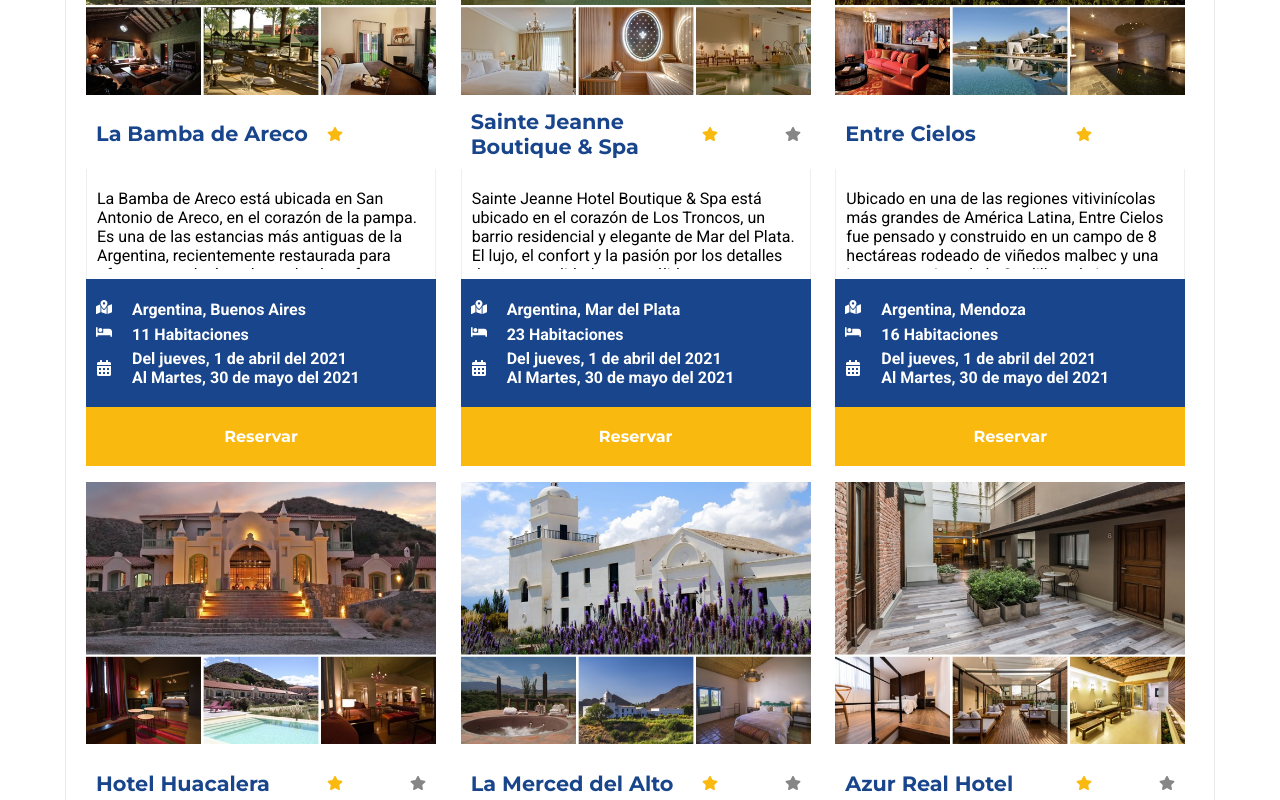
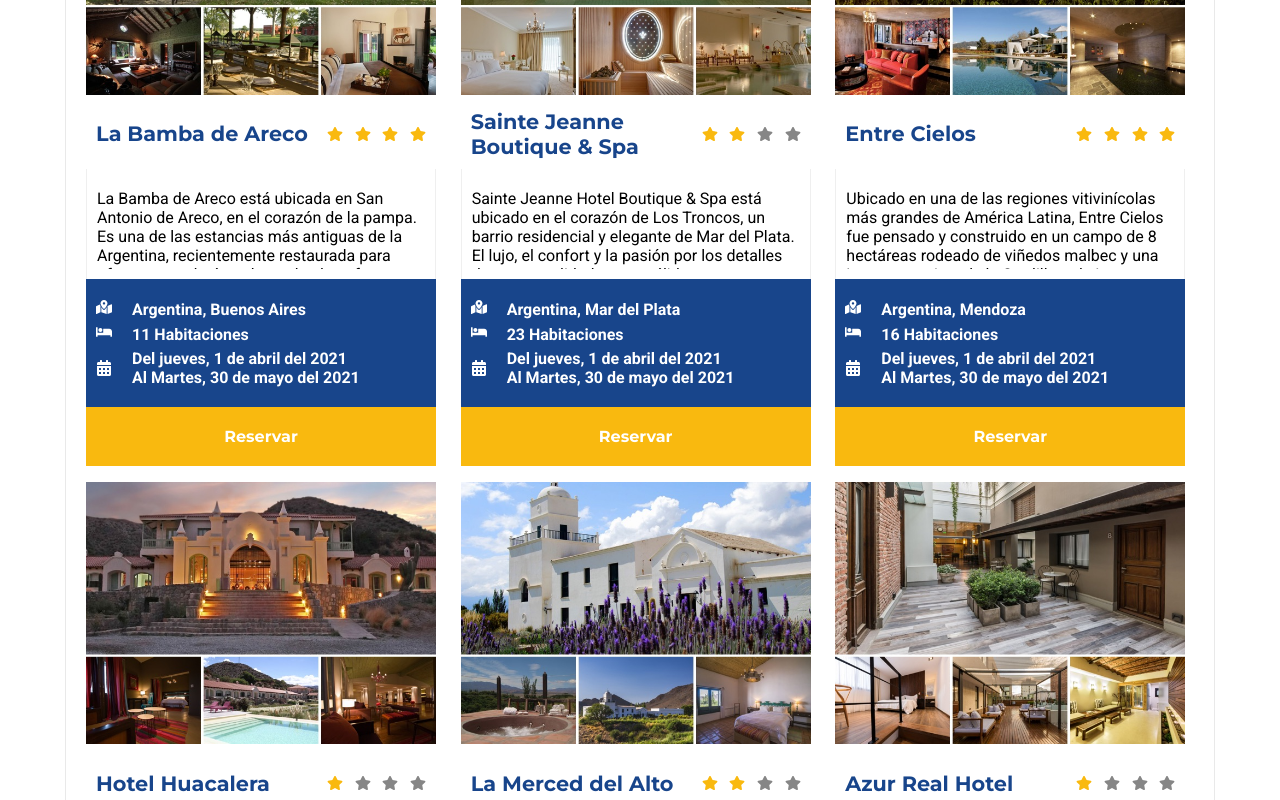
Before and after one commit to rudyminaya/sprint2-acamica, a Next.js app: page / in a window 1280 px wide. Shown: the part 800-1600 px from the top of the page. Built offline with nearby package versions, Linux system fonts and the light colour scheme.

Commit message:
se solucionó el insertado del precio

```diff
--- a/components/body/card/card.module.css
+++ b/components/body/card/card.module.css
@@ -42,7 +42,7 @@
     padding: 10px;
 }
 .summary::-webkit-scrollbar {
-    width: 5px;
+    width: 8px;
 }
 .summary::-webkit-scrollbar-track {
     background: #e4e4e4;
--- a/components/body/card/index.jsx
+++ b/components/body/card/index.jsx
@@ -3,28 +3,39 @@
 import { FaBed, FaCalendarAlt, FaMapMarkedAlt, FaStar } from 'react-icons/fa'
 
 const Card = (props) => {
+    let arr = []
+    let grisArr = []
     let precio = props.price
     let grises = 4 - precio
 
-    let ambars = (p) => {
-        for (var i = 0; i < p; i++) {
-            return <FaStar className={styles.ambar} />
-        }
+    if (precio === 1) {
+        arr = [1]
+        grisArr = ['a', 'b', 'c']
+    } else if (precio === 2) {
+        arr = [1, 2]
+        grisArr = ['a', 'b']
+    } else if (precio === 3) {
+        arr = [1, 2, 3]
+        grisArr = ['a']
+    } else if (precio === 4) {
+        arr = [1, 2, 3, 4]
+        grisArr = []
     }
 
-    let noAmbars = (g) => {
-        for (var i = 0; i < g; i++) {
-            return <FaStar className={styles.star} />
-        }
-    }
+    console.log('SOY EL PRIMER ARREGLO ', arr)
+    console.log('SOY EL OTRO ARREGLO ', grisArr)
     return (
         <div className={styles.card}>
             <img src={props.photo} alt={`foto de ${props.name}`} />
             <div className={styles.headerCard}>
                 <p className={styles.title}>{props.name}</p>
                 <div className={styles.stars}>
-                    {ambars(precio)}
-                    {noAmbars(grises)}
+                    {arr.map(() => {
+                        return <FaStar className={styles.ambar} />
+                    })}
+                    {grisArr.map(() => {
+                        return <FaStar className={styles.star} />
+                    })}
                 </div>
             </div>
             <div className={styles.summaryCard}>
```
